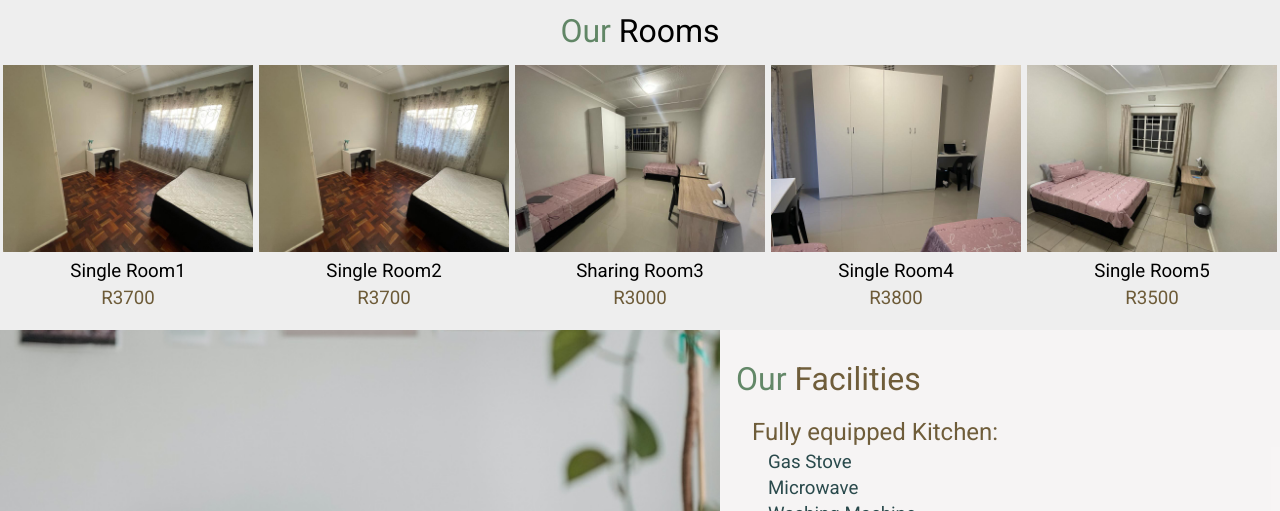
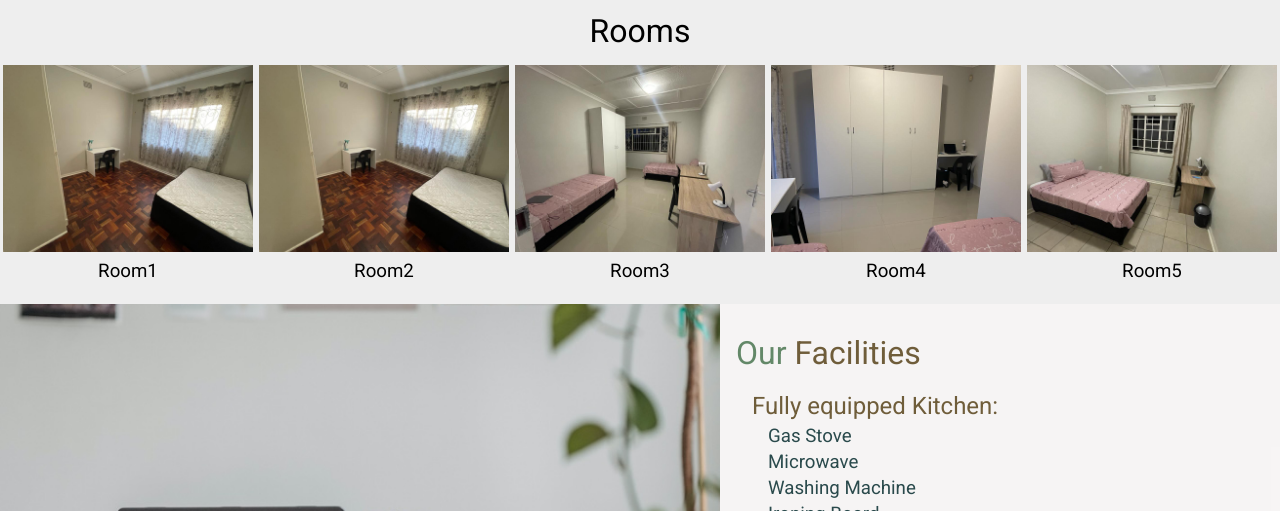
Before and after one commit to cgaetsewe/gaopalelwe.co.za, a plain HTML site: page index.html in a window 1280 px wide. Shown: the part 824-1335 px from the top of the page. Drawn offline with nearby package versions, Linux system fonts and the light colour scheme; some packages are replaced by stand-ins of ours.

Commit message:
Add files via upload

```diff
--- a/css/style.css
+++ b/css/style.css
@@ -181,7 +181,7 @@ a:hover,
 #navbar img:hover
  {
   background: #c59439c5;
-  border-radius:5px;
+
 }
 
 button:hover {
@@ -365,13 +365,19 @@ textarea {
     border-radius: 10px;
     height: 30px;
   }
+  .image {
+    width: 100%;
+  }
   .main-image {
     width: 100%;
   }
   .img {
     width: 100%;
     height: 91.5%;
-
+  }
+  .room5-img {
+    width: 80%;
+    height: 69.2%;
   }
   .faqs-ul {
     list-style:none;
@@ -380,7 +386,6 @@ textarea {
 @media(max-width:1204px) {
   #Rooms .items {
     display: block;
-    padding: 0rem;
   }
   #about {
     display: block;
--- a/index.html
+++ b/index.html
@@ -52,45 +52,45 @@
   <!-- Section: Rooms -->
   <section id="Rooms" class="bg-light py-1">
     <div class="container">
-      <h2 class="m-heading text-center"><span class="text-third">Our </span>Rooms</h2>
+      <h2 class="m-heading text-center"><span class="text-third"></span>Rooms</h2>
       <div class="items container">
 
         <div class="item text">
           <a href="Room1.html"><img src="img/Main Pics/Room1/pic1.jpeg" class="main-image" alt="logo"/></a>
           <div>
-            <h3>Single Room1</h3>
-            <h3 class="text-fourth">R3700</h3>
+            <h3>Room1</h3>
+            <h3 class="text-fourth"></h3>
           </div>
         </div>
 
         <div class="item text">
           <a href="Room2.html"><img src="img/Main Pics/Room1/pic1.jpeg" class="main-image" alt="logo"/></a>
           <div>
-            <h3>Single Room2</h3>
-            <h3 class="text-fourth">R3700</h3>
+            <h3>Room2</h3>
+            <h3 class="text-fourth"></h3>
           </div>
         </div>
 
         <div class="item text">
           <a href="Room3.html"><img src="img/Main Pics/Sharing Room3/pic2.jpg" class="main-image" alt="logo"/></a>
           <div>
-            <h3>Sharing Room3</h3>
-            <h3 class="text-fourth">R3000</h3>
+            <h3>Room3</h3>
+            <h3 class="text-fourth"></h3>
           </div>
         </div>
 
         <div class="item text">
           <a href="Room4.html"><img src="img/Main Pics/Room4/pic1.jpeg" class="main-image" alt="logo"/></a>
           <div>
-            <h3>Single Room4</h3>
-            <h3 class="text-fourth">R3800</h3>
+            <h3>Room4</h3>
+            <h3 class="text-fourth"></h3>
           </div>
         </div>
         <div class="item text">
           <a href="Room5.html"><img src="img/Main Pics/Room 5/pic1.jpeg" class="main-image" alt="logo"/></a>
           <div>
-            <h3>Single Room5</h3>
-            <h3 class="text-fourth">R3500</h3>
+            <h3>Room5</h3>
+            <h3 class="text-fourth"></h3>
           </div>
         </div>
       </div>
```
Also changed, not shown: Room5.html (+2 -2 lines).
